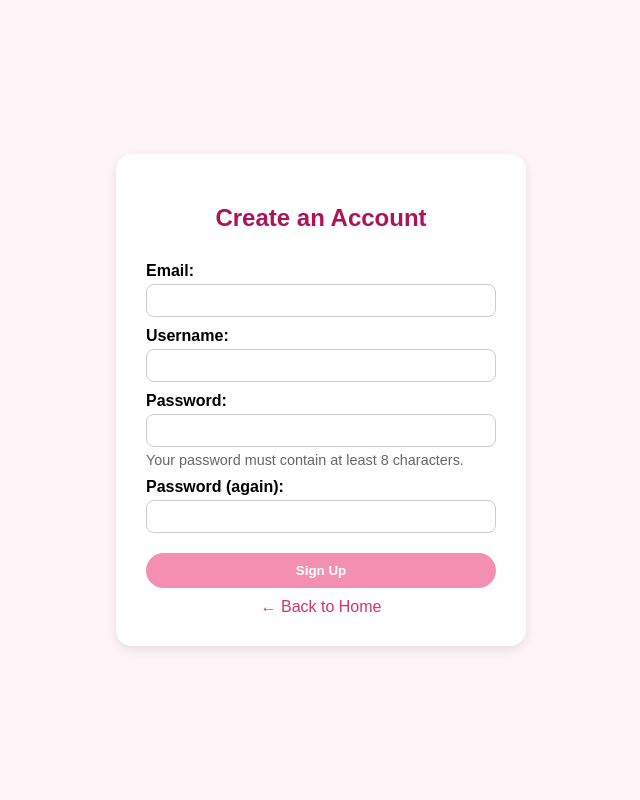
After one commit to nehiriremcelik/IDontEvenKnow, a Django app: page /sign_up/ in a window 1280 px wide. The commit adds this page. Shown: the whole page, without its empty margins (319-959 px from the left). Run offline with Django 5.2, Linux system fonts and the light colour scheme.

Commit message:
Registeration Added

```diff
--- a/mysite/settings.py
+++ b/mysite/settings.py
@@ -55,7 +55,7 @@ ROOT_URLCONF = 'mysite.urls'
 TEMPLATES = [
     {
         'BACKEND': 'django.template.backends.django.DjangoTemplates',
-        'DIRS': [],
+        'DIRS': [BASE_DIR / 'templates'],
         'APP_DIRS': True,
         'OPTIONS': {
             'context_processors': [
--- a/mysite/urls.py
+++ b/mysite/urls.py
@@ -19,6 +19,6 @@ from django.contrib import admin
 from django.urls import include, path
 
 urlpatterns = [
-    path("topics/", include("topics.urls")),
+    path("", include("topics.urls")),
     path("admin/", admin.site.urls),
 ]
--- a/topics/TEMPLATES/Topics/detail.html
+++ b/topics/TEMPLATES/Topics/detail.html
@@ -64,8 +64,9 @@
         {% endif %}
 
         <hr>
+
         <h3>Submit Your Answer:</h3>
-        <form method="post">
+        <form method="POST">
             {% csrf_token %}
             {{ form.as_p }}
             <button type="submit">Submit Answer</button>
--- /dev/null
+++ b/topics/TEMPLATES/Topics/sign_up.html
@@ -0,0 +1,95 @@
+<!DOCTYPE html>
+<html lang="en">
+<head>
+    <meta charset="UTF-8">
+    <title>Sign Up</title>
+    <style>
+        body {
+            font-family: Arial, sans-serif;
+            background-color: #fff5f8;
+            display: flex;
+            justify-content: center;
+            align-items: center;
+            height: 100vh;
+            margin: 0;
+        }
+        .signup-container {
+            background-color: white;
+            padding: 30px;
+            border-radius: 16px;
+            box-shadow: 0 4px 12px rgba(0, 0, 0, 0.1);
+            width: 350px;
+        }
+        h2 {
+            text-align: center;
+            color: #ad1457;
+        }
+        form {
+            display: flex;
+            flex-direction: column;
+        }
+        label {
+            margin-top: 10px;
+            margin-bottom: 4px;
+            font-weight: bold;
+        }
+        input {
+            padding: 8px;
+            border: 1px solid #ccc;
+            border-radius: 8px;
+        }
+        {
+            display: none;
+        }
+        button {
+            margin-top: 20px;
+            padding: 10px;
+            background-color: #f48fb1;
+            color: white;
+            border: none;
+            border-radius: 20px;
+            font-weight: bold;
+            cursor: pointer;
+        }
+        button:hover {
+            background-color: #ec407a;
+        }
+        .back {
+            display: block;
+            text-align: center;
+            margin-top: 10px;
+            color: #d6336c;
+            text-decoration: none;
+        }
+        .password-note {
+            font-size: 0.9em;
+            color: #666;
+            margin-top: 5px;
+        }
+    </style>
+</head>
+<body>
+    <div class="signup-container">
+        <h2>Create an Account</h2>
+        <form method="post">
+            {% csrf_token %}
+
+            <label for="id_email">Email:</label>
+            <input type="email" name="email" required id="id_email">
+
+            <label for="id_username">Username:</label>
+            <input type="text" name="username" maxlength="150" required id="id_username">
+
+            <label for="id_password1">Password:</label>
+            <input type="password" name="password1" required id="id_password1">
+            <div class="password-note">Your password must contain at least 8 characters.</div>
+
+            <label for="id_password2">Password (again):</label>
+            <input type="password" name="password2" required id="id_password2">
+
+            <button type="submit">Sign Up</button>
+        </form>
+        <a href="/" class="back">← Back to Home</a>
+    </div>
+</body>
+</html>
--- a/topics/models.py
+++ b/topics/models.py
@@ -1,6 +1,7 @@
 from django.db import models
+from django.contrib.auth.models import User
+from django.utils import timezone
 import datetime
-from django.utils import timezone
 
 class Question(models.Model):
     question_text = models.TextField()
@@ -15,7 +16,6 @@ class Question(models.Model):
 class Answer(models.Model):
     question = models.ForeignKey(Question, on_delete=models.CASCADE)
     answer_text = models.TextField()
-    votes = models.IntegerField(default=0)
     created_at = models.DateTimeField(default=timezone.now)
 
     def __str__(self):
--- a/topics/urls.py
+++ b/topics/urls.py
@@ -1,12 +1,15 @@
 from django.urls import path
 from . import views
+from django.contrib.auth.views import LoginView
+from django.contrib.auth.views import LogoutView
 
 app_name = "topics"
 urlpatterns = [
     path("", views.index, name="index"),
     path("<int:question_id>/", views.detail, name="detail"),
     path("<int:question_id>/answers/", views.results, name="results"),
-    path("<int:question_id>/vote/", views.vote, name="vote"),
     path("add_question/", views.add_question, name="add_question"),
-    path("<int:question_id>/add_answer/", views.add_answer, name="add_answer"),
+    path('sign_up/', views.register, name='sign_up'),
+    path('login/', LoginView.as_view(), name='login'),
+    path("logout/", views.custom_logout, name="logout"),
 ]
--- a/topics/views.py
+++ b/topics/views.py
@@ -1,8 +1,9 @@
-from django.shortcuts import render, redirect
+from django.shortcuts import render, redirect, get_object_or_404
 from django.http import HttpResponse
 from .models import Question
-from django.shortcuts import get_object_or_404
 from .forms import QuestionForm, AnswerForm
+from django.contrib.auth.forms import UserCreationForm, AuthenticationForm
+from django.contrib.auth import login, logout
 
 def index(request):
     if request.method == "POST":
@@ -12,40 +13,31 @@ def index(request):
             return redirect("topics:index")
     else:
         form = QuestionForm()
-
     question_list = Question.objects.order_by("-pub_date")
     return render(request, "topics/index.html", {
         "question_list": question_list,
         "form": form,
     })
-    # question_list = Question.objects.order_by("-pub_date")
-    # return render(request, "topics/index.html", {"question_list": question_list})
 
 def detail(request, question_id):
     question = get_object_or_404(Question, pk=question_id)
-    if request.method == "POST":
+    if request.method == 'POST':
         form = AnswerForm(request.POST)
         if form.is_valid():
             answer = form.save(commit=False)
             answer.question = question
             answer.save()
-            return redirect("topics:detail", question_id=question.id)
+            return redirect('topics:detail', question_id=question.pk)
     else:
         form = AnswerForm()
+    return render(request, 'topics/detail.html', {'question': question, 'form': form})
 
-    return render(request, "topics/detail.html", {
-        "question": question,
-        "form": form
-    })
 
-def results(request, question_id):
+def results( question_id):
     response = "You're viewing all answers for discussion %s."
     return HttpResponse(response % question_id)
 
-def vote(request, question_id):
-    return HttpResponse("You're submitting an answer to discussion %s." % question_id)
-
-def add_question(request, question_id):
+def add_question(request):
     if request.method == 'POST':
         form = QuestionForm(request.POST)
         if form.is_valid():
@@ -55,17 +47,28 @@ def add_question(request, question_id):
         form = QuestionForm()
     return render(request, 'topics/add_question.html', {'form': form})
 
-def add_answer(request, question_id):
-    question = Question.objects.get(pk=question_id)
+def register(request):
     if request.method == 'POST':
-        form = AnswerForm(request.POST)
+        form = UserCreationForm(request.POST)
         if form.is_valid():
-            answer = form.save(commit=False)
-            answer.question = question
-            answer.save()
-            return redirect('topics:detail',
-                            question_id=question.id)
+            user = form.save()
+            login(request, user)
+            return redirect('topics:index')
     else:
-        form = AnswerForm()
+        form = UserCreationForm()
+    return render(request, 'topics/sign_up.html', {'form': form})
 
-    return render(request, 'topics/add_answer.html', {'form': form, 'question': question})
+def custom_logout(request):
+    logout(request)
+    return redirect('topics:index')
+
+def custom_login_view(request):
+    if request.method == 'POST':
+        form = AuthenticationForm(request, data=request.POST)
+        if form.is_valid():
+            user = form.get_user()
+            login(request, user)
+            return redirect('topics:index')
+    else:
+        form = AuthenticationForm()
+    return render(request, 'login.html', {'form': form})
```
Also changed, not shown: topics/TEMPLATES/Topics/add_answer.html (deleted, +0 -15 lines), topics/TEMPLATES/Topics/add_question.html (+41 -7 lines), topics/TEMPLATES/Topics/index.html (+87 -16 lines), topics/TEMPLATES/registration/login.html (added, +76 -0 lines), topics/forms.py (+15 -0 lines), db.sqlite3, topics/migrations/0001_initial.py.
